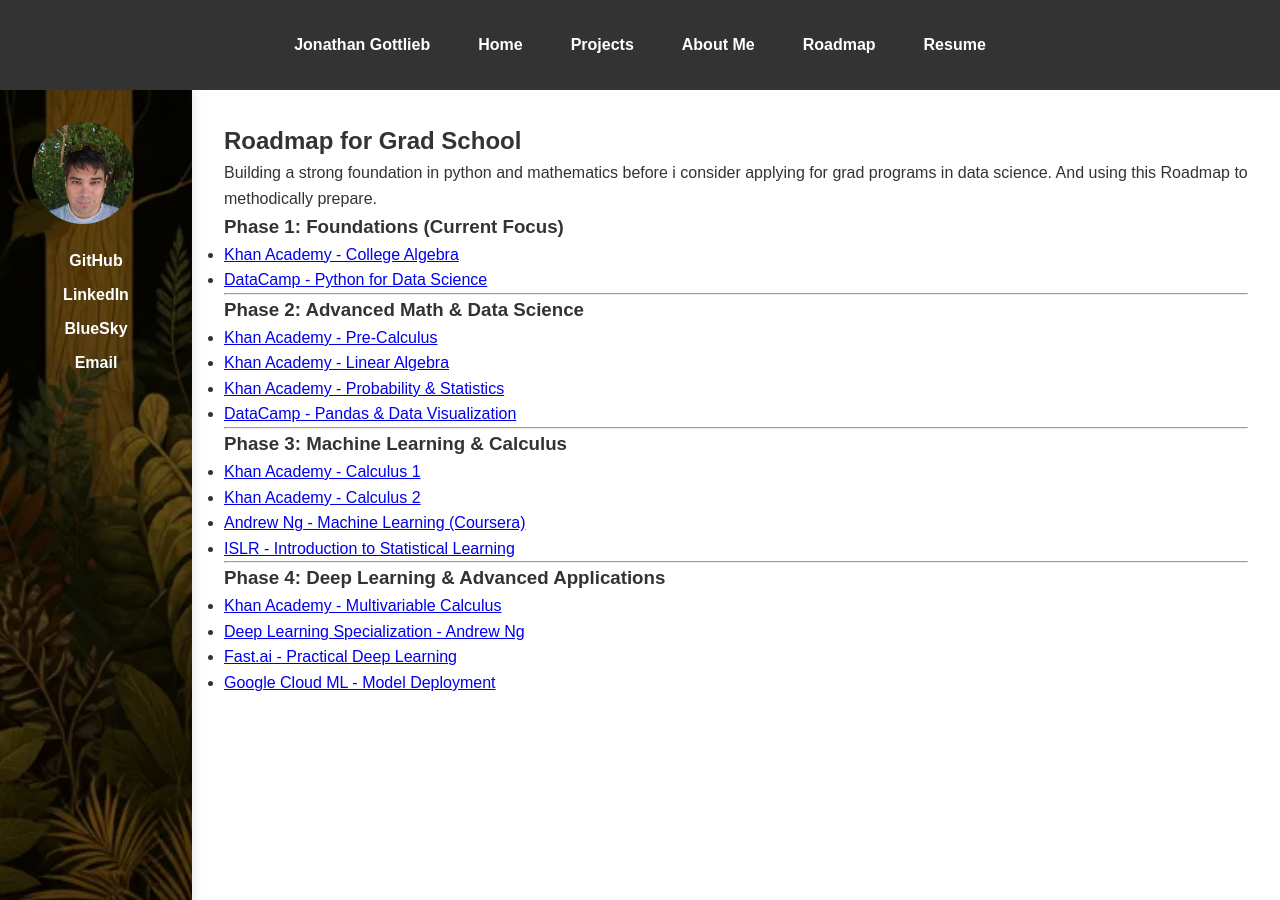
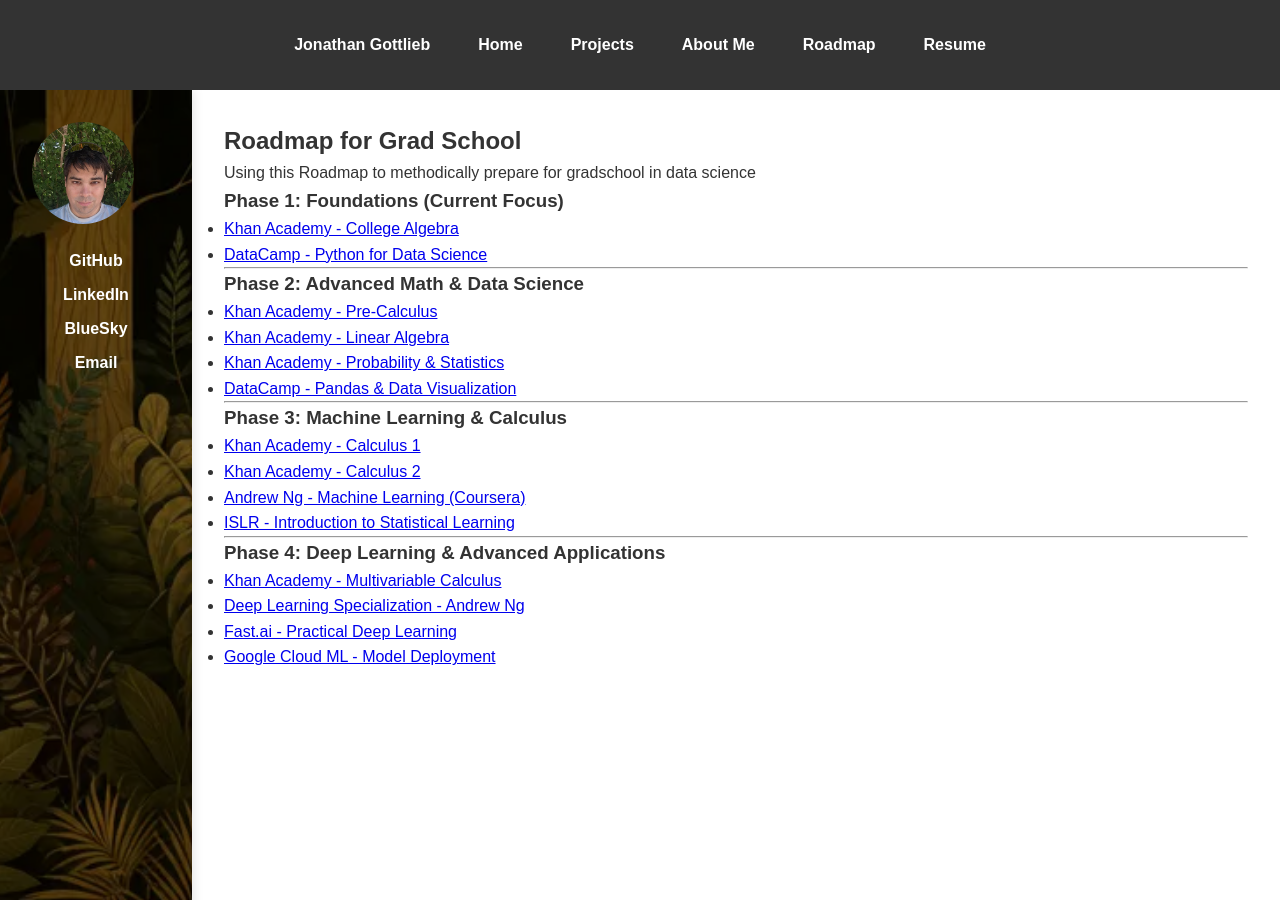
Before and after one commit to gotjon05/website_fina, a Jekyll site: the page built from roadmap.markdown, in a window 1280 px wide. Built offline with Jekyll 4.4.1, drawn with Linux system fonts in a browser that asks for light colours.

Commit message:
updated goal in roadmap

```diff
--- a/roadmap.markdown
+++ b/roadmap.markdown
@@ -5,7 +5,7 @@
 ---
 
 ## Roadmap for Grad School
-Building a strong foundation in python and mathematics before i consider applying for grad programs in data science. And using this Roadmap to methodically prepare.
+Using this Roadmap to methodically prepare for gradschool in data science
 
 ### Phase 1: Foundations (Current Focus)
 - [Khan Academy - College Algebra](https://www.khanacademy.org/math/college-algebra)
```
